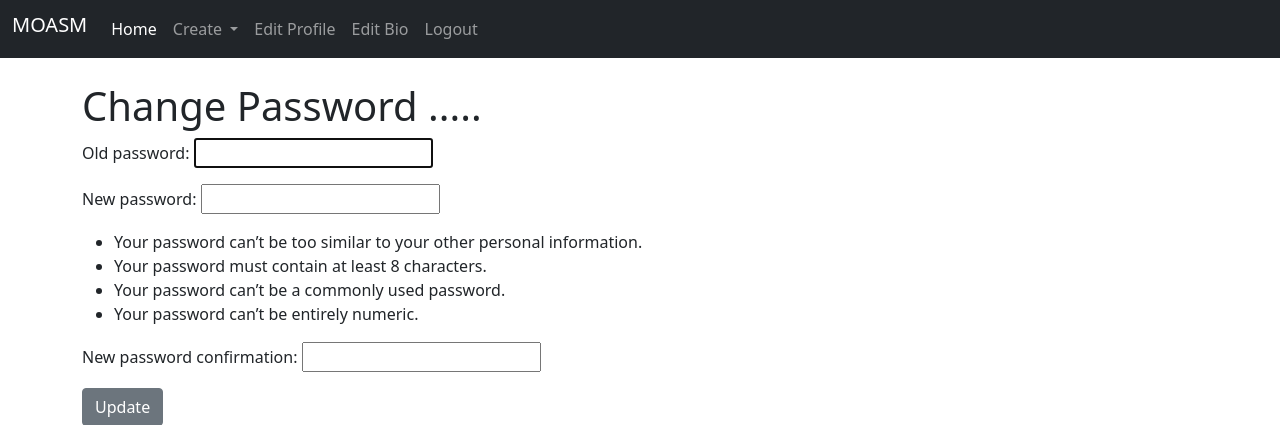
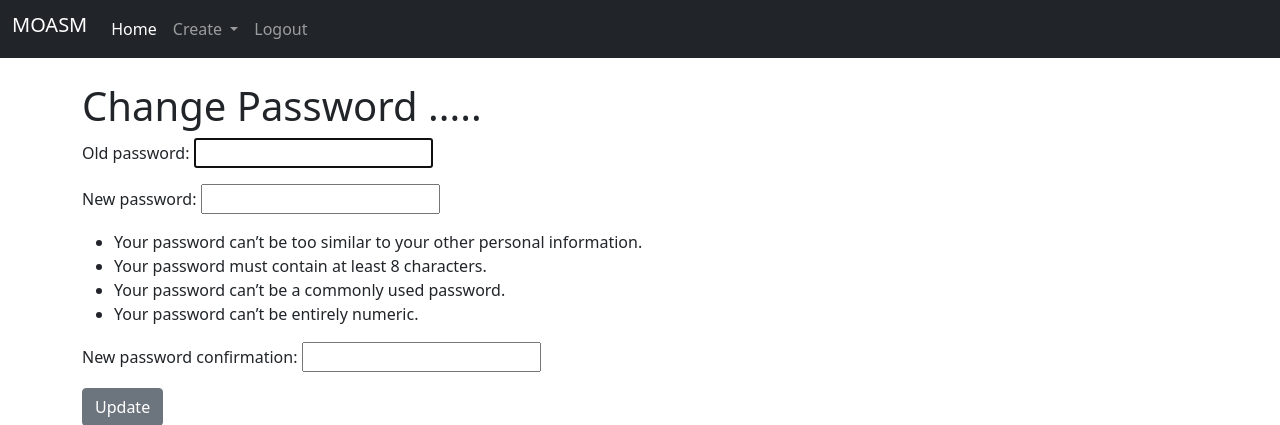
Before and after one commit to ayushsaxenagithub/ablog, a Django app: page /members/password/ in a window 1280 px wide. Shown: the top 425 px of the page. Run offline with Django 3.2, Linux system fonts and the light colour scheme; the visitor is signed in with stand-in values (Sample User, id 1); parts of the project's set-up code (start-up, migrations or seed data) failed here and were passed over; some libraries are stand-ins or nearby versions.

Commit message:
Blog App

```diff
--- a/ablog/settings.py
+++ b/ablog/settings.py
@@ -23,7 +23,7 @@ BASE_DIR = Path(__file__).resolve().parent.parent
 SECRET_KEY = 'xj5l1j((-386_u_qy)7*#9xqwb07f#57a$*(64va!(7frd+b2!'
 
 # SECURITY WARNING: don't run with debug turned on in production!
-DEBUG = False
+DEBUG = True
 
 ALLOWED_HOSTS = []
 
--- a/ablog/urls.py
+++ b/ablog/urls.py
@@ -13,19 +13,19 @@ Including another URLconf
     1. Import the include() function: from django.urls import include, path
     2. Add a URL to urlpatterns:  path('blog/', include('blog.urls'))
 """
-from pydoc import serve
+#from pydoc import serve
 
 from django.contrib import admin
 from django.urls import path,include
 from django.conf import settings
 from django.conf.urls.static import static
-from quorum.mongodb import url
+#from quorum.mongodb import url
 
 urlpatterns = [
     path('admin/', admin.site.urls),
     path('', include('theblog.urls')),
     path ('members/', include('django.contrib.auth.urls')),
     path ('members/', include ('members.urls')),
-    url (r'^media/(?P<path>.*)$', serve, {'document_root': settings.MEDIA_ROOT}),
-    url (r'^static/(?P<path>.*)$', serve, {'document_root': settings.STATIC_ROOT}),
+    #url (r'^media/(?P<path>.*)$', serve, {'document_root': settings.MEDIA_ROOT}),
+    #url (r'^static/(?P<path>.*)$', serve, {'document_root': settings.STATIC_ROOT}),
               ]+ static(settings.MEDIA_URL, document_root=settings.MEDIA_ROOT)
--- a/members/urls.py
+++ b/members/urls.py
@@ -2,6 +2,7 @@ from django.urls import path
 from .views import SignUpView,UserEditView,PasswordChangeView,EditProfileView
 from django.contrib.auth import views as auth_views
 from .import views
+app_name='members'
 
 urlpatterns = [
     path('signup/', SignUpView.as_view(), name='signup'),
@@ -9,6 +10,6 @@ urlpatterns = [
     #path ('password/',auth_views.PasswordChangeView.as_view(template_name='registration/change_password.html')),
     path ('password/', PasswordChangeView.as_view (template_name='registration/change_password.html')),
     path ('password-success/', views.PasswordSuccess,name='password-success'),
-    path ('<int:pk>/edit_profile/', EditProfileView.as_view(), name='edit-profile'),
+    path ('<int:pk>/edit_profile_page/', EditProfileView.as_view(), name='edit-profile'),
 
 ]
--- a/requirements.txt
+++ b/requirements.txt
@@ -44,4 +44,3 @@ text-unidecode==1.3
 urllib3==1.26.2
 Werkzeug==1.0.1
 whitenoise==5.2.0
-wxPython==4.1.1
--- a/theblog/templates/base.html
+++ b/theblog/templates/base.html
@@ -49,11 +49,11 @@
           </ul>
         </li>
                 <li class="nav-item">
-          <a class="nav-link" href="{% url 'edit_profile' %}">Edit Profile</a>
+{#          <a class="nav-link" href="{% url 'edit_profile' %}">Edit Profile</a>#}
         </li>
         </li>
                 <li class="nav-item">
-          <a class="nav-link" href="{% url 'edit-profile' user.profile.id %}">Edit Bio</a>
+{#          <a class="nav-link" href="{% url 'edit-profile' user.profile.id %}">Edit Bio</a>#}
         </li>
         <li class="nav-item">
           <a class="nav-link" href="{% url 'logout' %}">Logout</a>
```
Also changed, not shown: theblog/migrations/0001_initial.py, theblog/migrations/0002_auto_20210429_1950.py (deleted).
